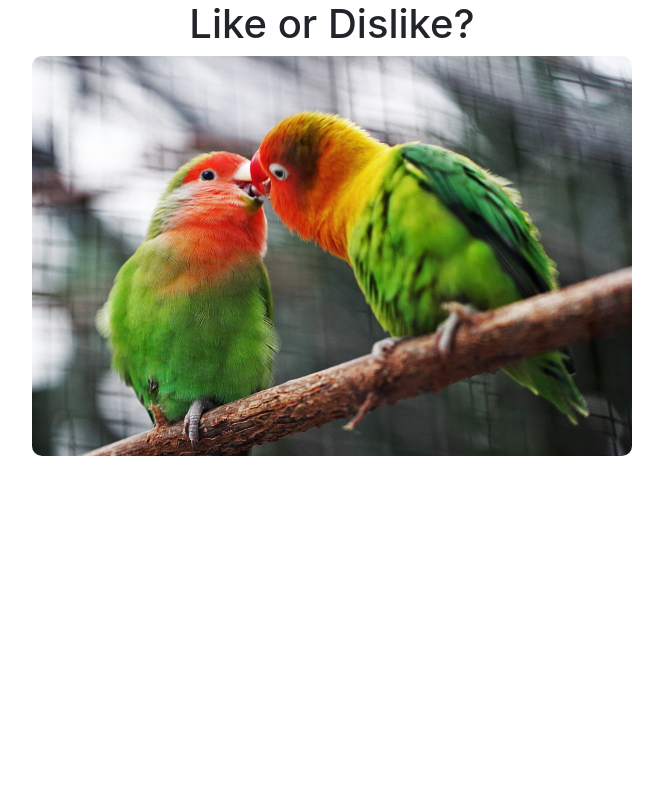
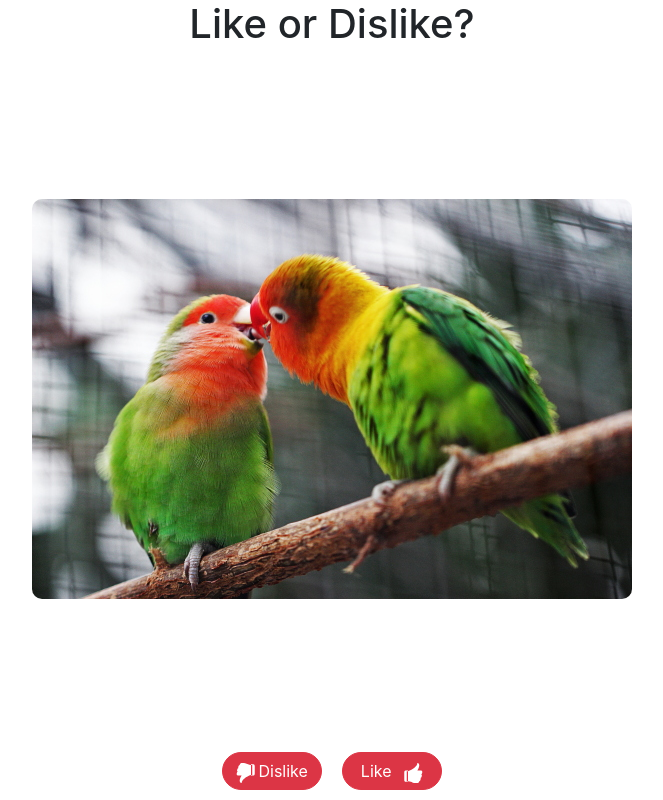
Before and after one commit to dsoloveva/car-tinder-widget, a React (Create React App) app: page / in a window 1280 px wide. Shown: the whole page, without its empty margins (308-971 px from the left). Built offline with nearby package versions, Linux system fonts and the light colour scheme.

Commit message:
add buttons

```diff
--- a/src/App.css
+++ b/src/App.css
@@ -1,4 +1,5 @@
 .App {
+  height: 100%;
   text-align: center;
 }
 
--- a/src/components/choice-container/choice-container.css
+++ b/src/components/choice-container/choice-container.css
@@ -1,3 +1,28 @@
 .choice-container {
+  height: 100%;
   outline: none;
+  display: flex;
+  flex-direction: column;
 }
+
+.choice-container .buttons {
+  display: flex;
+  justify-content: center;
+  align-items: center;
+}
+
+.choice-container button {
+  display: flex;
+  justify-content: space-around;
+  margin: 10px;
+  width: 100px;
+  border-radius: 20px;
+}
+
+.choice-container button.like {
+  align-items: end;
+}
+
+.choice-container button.dislike {
+  align-items: flex-end;
+}
--- a/src/components/choice-container/choice-container.jsx
+++ b/src/components/choice-container/choice-container.jsx
@@ -5,6 +5,7 @@ import { like, dislike } from '../../actions/tags';
 import { startFetching } from '../../actions/status';
 import { loadResult } from '../../actions/results';
 import { LEFT, RIGHT } from '../../constants/keys';
+import { Button } from 'reactstrap';
 
 import './choice-container.css';
 
@@ -24,17 +25,35 @@ class ChoiceContainerUi extends React.Component {
   };
 
   handleKey = (e) => {
-    if (this.state.currentItem === this.props.itemsList.length - 1) {
-      this.props.loadResult();
-    }
-
     if (e.keyCode === LEFT) {
       this.props.dislike(this.props.itemsList[this.state.currentItem].tags);
     } else if (e.keyCode === RIGHT) {
       this.props.like(this.props.itemsList[this.state.currentItem].tags);
     }
+    if (this.state.currentItem === this.props.itemsList.length - 1) {
+      this.props.loadResult();
+      return;
+    }
     this.setState({ currentItem: this.state.currentItem + 1 });
   };
+
+  handleLike = () => {
+    this.props.like(this.props.itemsList[this.state.currentItem].tags);
+    if (this.state.currentItem === this.props.itemsList.length - 1) {
+      this.props.loadResult();
+      return;
+    }
+    this.setState({ currentItem: this.state.currentItem + 1 });
+  }
+
+  handleDislike = () => {
+    this.props.dislike(this.props.itemsList[this.state.currentItem].tags);
+    if (this.state.currentItem === this.props.itemsList.length - 1) {
+      this.props.loadResult();
+      return;
+    }
+    this.setState({ currentItem: this.state.currentItem + 1 });
+  }
 
   focusContainer = (component) => {
     if (component) {
@@ -54,6 +73,22 @@ class ChoiceContainerUi extends React.Component {
         img={this.props.itemsList[this.state.currentItem].img}
       >
       </ChoiceItem>
+      <div className="buttons">
+        <Button color="danger" onClick={this.handleDislike} className="dislike">
+          <svg version="1.1" xmlns="http://www.w3.org/2000/svg" width="20" height="20" viewBox="0 0 32 32">
+          <title>dislike</title>
+          <path fill="#fff" d="M3 14c-2.281 0-1-6 1-6-1 0 0-5 2-5 0-2 2-3 4-3 8.448 0 5.477 2.114 14 3v16c-7.529 2.258-15 7.919-15 13-1.656 0-6-2 0-12 0 0-5 0-6 0-3 0-2-6 0-6zM26 19v-16h-2v-1h4c1.1 0 2 1.35 2 3v12c0 1.65-0.9 3-2 3h-4v-1h2z"></path>
+          </svg>
+          Dislike
+        </Button>
+        <Button color="danger" onClick={this.handleLike} className="like">
+          Like
+          <svg version="1.1" xmlns="http://www.w3.org/2000/svg" width="20" height="20" viewBox="0 0 32 32">
+          <title>like</title>
+          <path fill="#fff" d="M29 18c2.281 0 1 6-1 6 1 0 0 5-2 5 0 2-2 3-4 3-8.448 0-5.477-2.114-14-3v-16c7.529-2.258 15-7.92 15-13 1.656 0 6 2 0 12 0 0 5 0 6 0 3 0 2 6 0 6zM6 13v16h2v1h-4c-1.1 0-2-1.35-2-3v-12c0-1.65 0.9-3 2-3h4v1h-2z"></path>
+          </svg>
+        </Button>
+      </div>
     </div>);
   };
 };
--- a/src/components/choice-container/choice-item/choice-item.css
+++ b/src/components/choice-container/choice-item/choice-item.css
@@ -1,3 +1,11 @@
 .choice-item {
+  flex-grow: 1;
+  display: flex;
+  align-items: center;
+  justify-content: center;
+}
+
+.choice-item__image {
   border-radius: 10px;
+  max-width: calc(100% - 20px);
 }
--- a/src/components/choice-container/choice-item/choice-item.jsx
+++ b/src/components/choice-container/choice-item/choice-item.jsx
@@ -2,7 +2,11 @@ import React from 'react';
 import './choice-item.css';
 
 export const ChoiceItem = ({img}) => (
-  <img
-    className="choice-item"
-    src={`images/sm/${img}`}/>
+  <div className="choice-item">
+    <img
+      className="choice-item__image"
+      src={`images/sm/${img}`}
+      alt={img}
+    />
+  </div>
 );
--- a/src/index.css
+++ b/src/index.css
@@ -1,3 +1,9 @@
+html, body, #root {
+  width: 100%;
+  height: 100%;
+}
+
+
 body {
   margin: 0;
   padding: 0;
```
Also changed, not shown: 1 other file (tests, documents, lock files or other folders).
